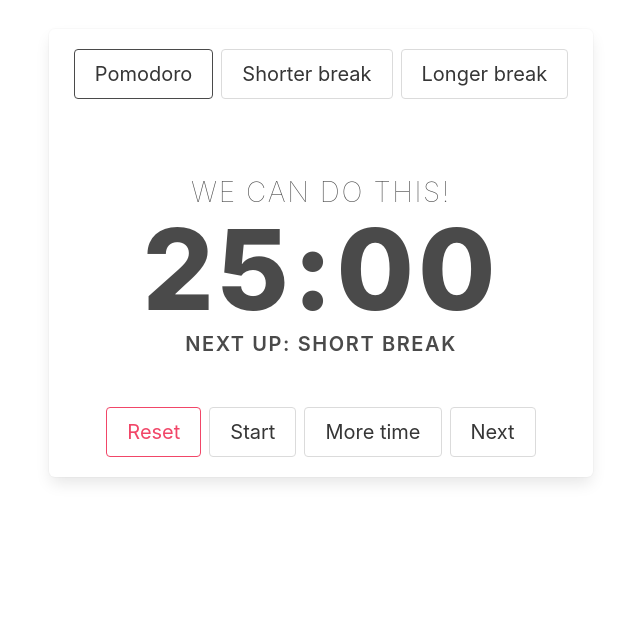
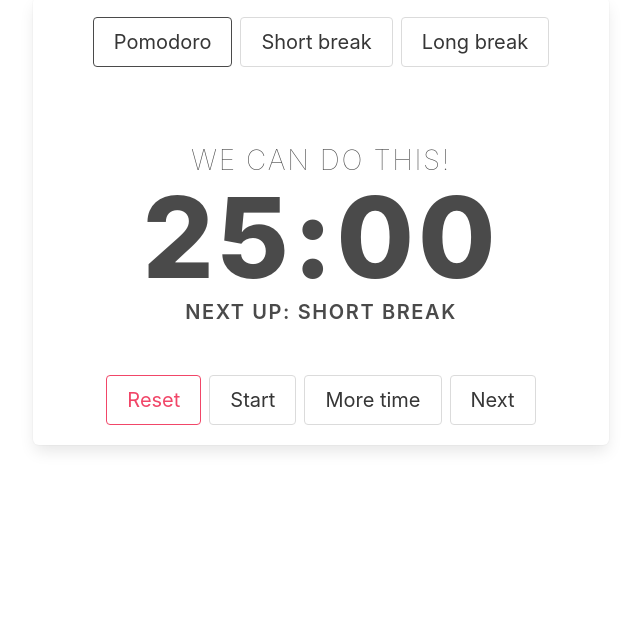
Before and after one commit to mostlyhamster/pomidor, an Electron app: page src/index.html in a window 800 px wide. Shown: the part 164-800 px from the top of the page, without its empty margins (79-720 px from the left). Drawn offline with nearby package versions, Linux system fonts and the light colour scheme.

Commit message:
Remove padding

```diff
--- a/src/index.css
+++ b/src/index.css
@@ -1,8 +1,7 @@
 body {
   font-family: -apple-system, BlinkMacSystemFont, "Segoe UI", Roboto, Helvetica, Arial, sans-serif;
   margin: auto;
-  max-width: 38rem;
-  padding: 2rem;
+  max-width: 36rem;
 }
 
 .is-above-timer {
--- a/src/index.html
+++ b/src/index.html
@@ -20,10 +20,10 @@
     </section>
   </header>
   <main class="box">
-    <div class="buttons is-centered">
+    <div class="buttons is-centered ">
         <button id="button-activity-pomodoro" class="button is-medium is-active">Pomodoro</button>
-        <button id="button-activity-break-short" class="button is-medium">Shorter break</button>
-        <button id="button-activity-break-long" class="button is-medium">Longer break</button>
+        <button id="button-activity-break-short" class="button is-medium">Short break</button>
+        <button id="button-activity-break-long" class="button is-medium">Long break</button>
     </div>
     <section class="section timer-contaiener">
       <h2 class="is-above-timer">we can do this!</h2>
```
